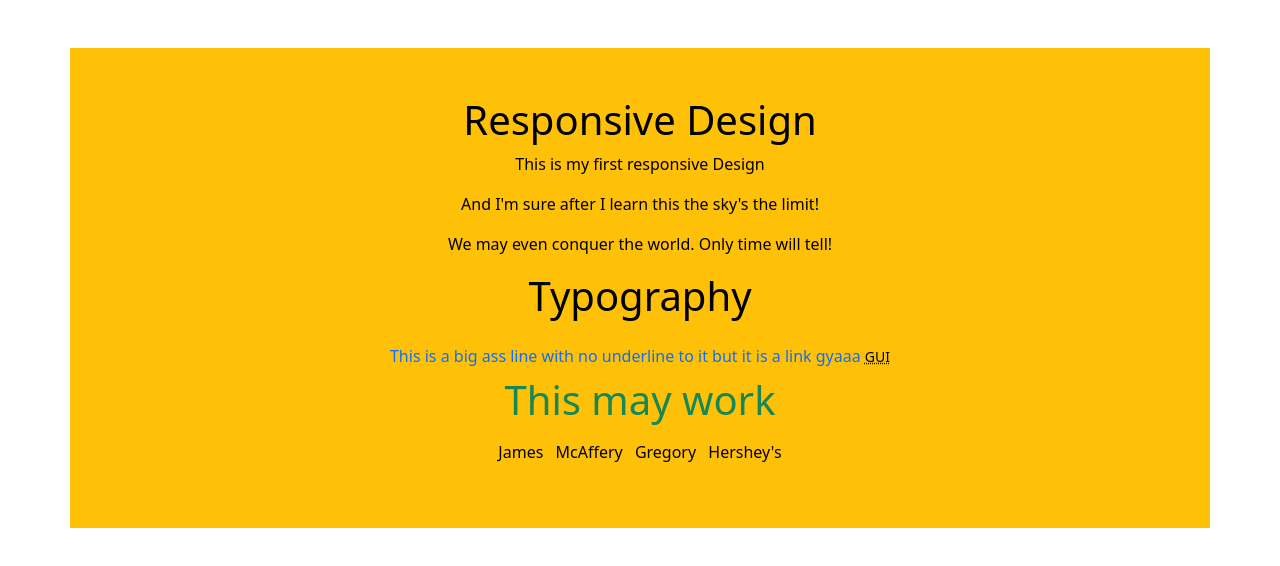
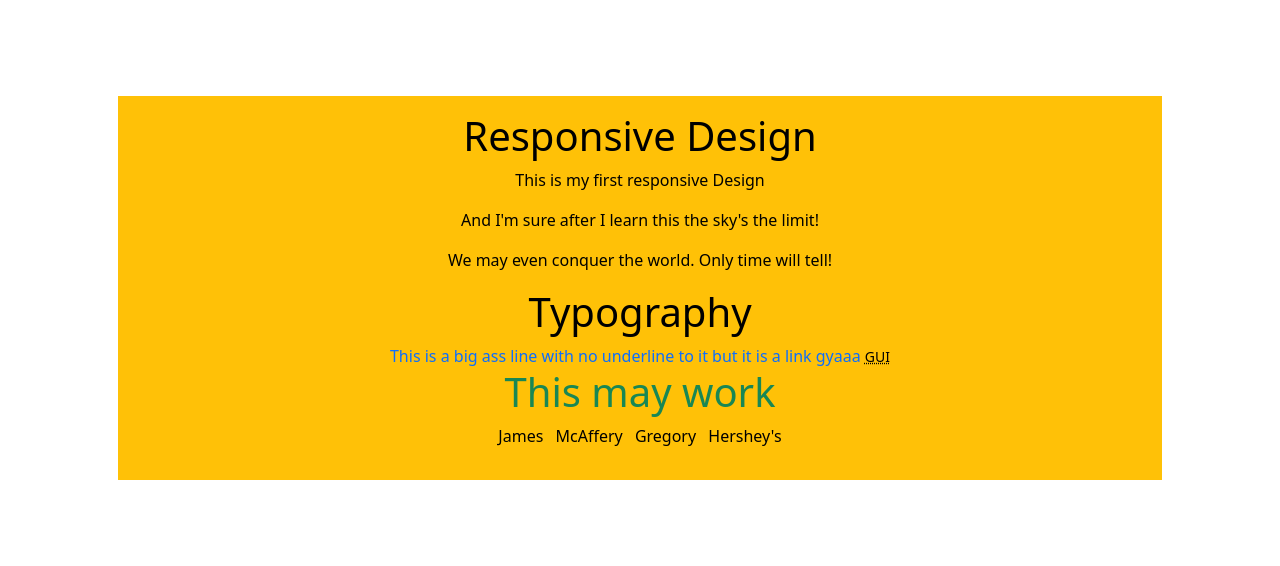
Before and after one commit to Jedaq/Responsive, a plain HTML site: page index.html in a window 1280 px wide. Drawn offline with nearby package versions, Linux system fonts and the light colour scheme.

Commit message:
file updated

```diff
--- a/index.html
+++ b/index.html
@@ -8,15 +8,16 @@
     <script src="https://cdn.jsdelivr.net/npm/bootstrap@5.3.3/dist/js/bootstrap.bundle.min.js" integrity="sha384-YvpcrYf0tY3lHB60NNkmXc5s9fDVZLESaAA55NDzOxhy9GkcIdslK1eN7N6jIeHz" crossorigin="anonymous"></script>
 </head>
 <body>
-    <div class="container bg-warning text-black text-center p-5 my-5">
+<div class="container text-center p-5 my-5">
+    <div class="col-sm bg-warning text-black p-3">
         <h1>Responsive Design</h1>
         <p>This is my first responsive Design</p>
         <p>And I'm sure after I learn this the sky's the limit!</p>
         <p>We may even conquer the world. Only time will tell!</p>
-        <h1 style="padding-bottom:1rem">Typography</h1>
+        <h1>Typography</h1>
         <a href="#" class="text-decoration-none">This is a big ass line with no underline to it but it is a link gyaaa</a>
         <abbr title="Graphical User Interface" class="initialism">GUI</abbr>
-        <h1 class="text-success p-2">This may work</h1>
+        <h1 class="text-success">This may work</h1>
         <ul class="list-inline">
             <li class="list-inline-item">James</li>
             <li class="list-inline-item">McAffery</li>
@@ -24,5 +25,6 @@
             <li class="list-inline-item">Hershey's</li>
         </ul>
     </div>
+</div>
 </body>
 </html>
```
